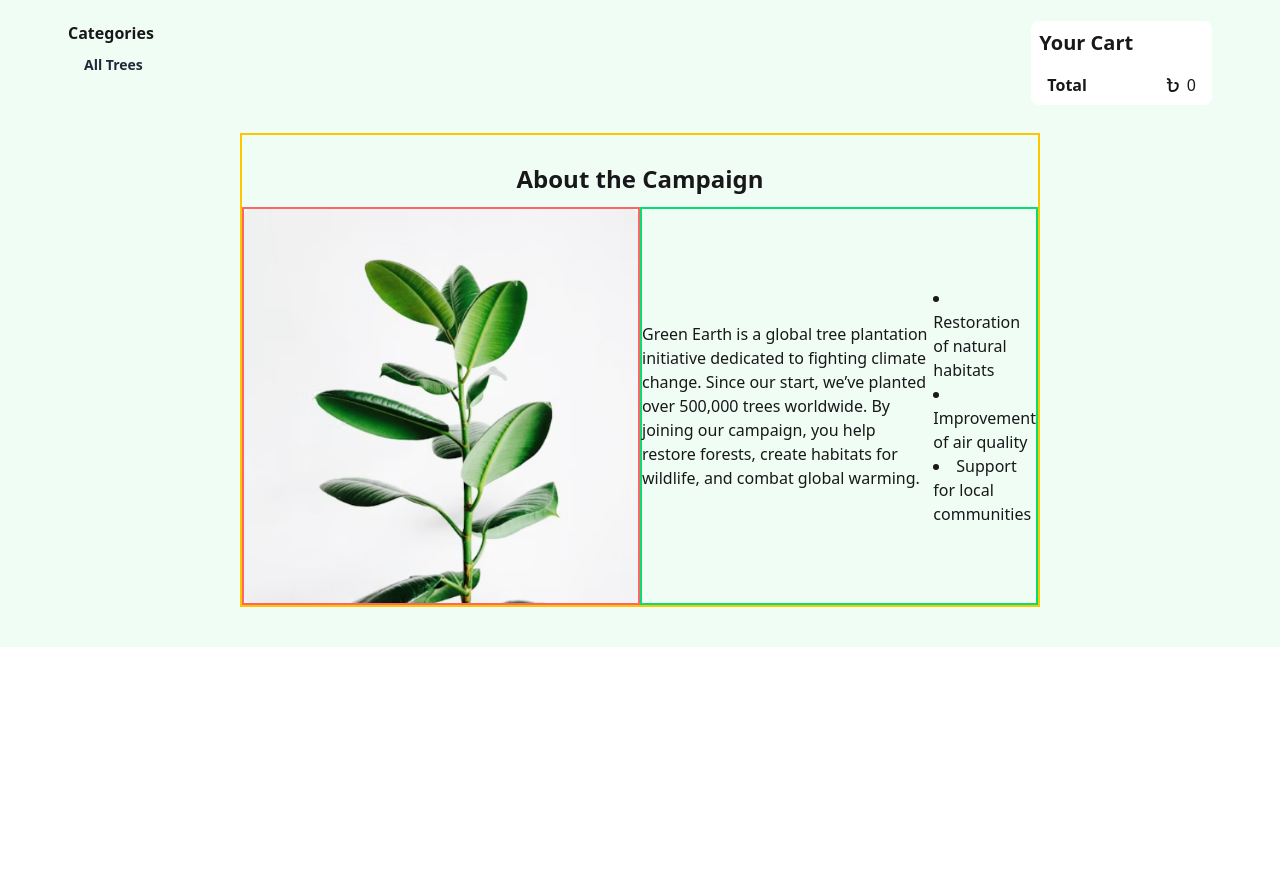
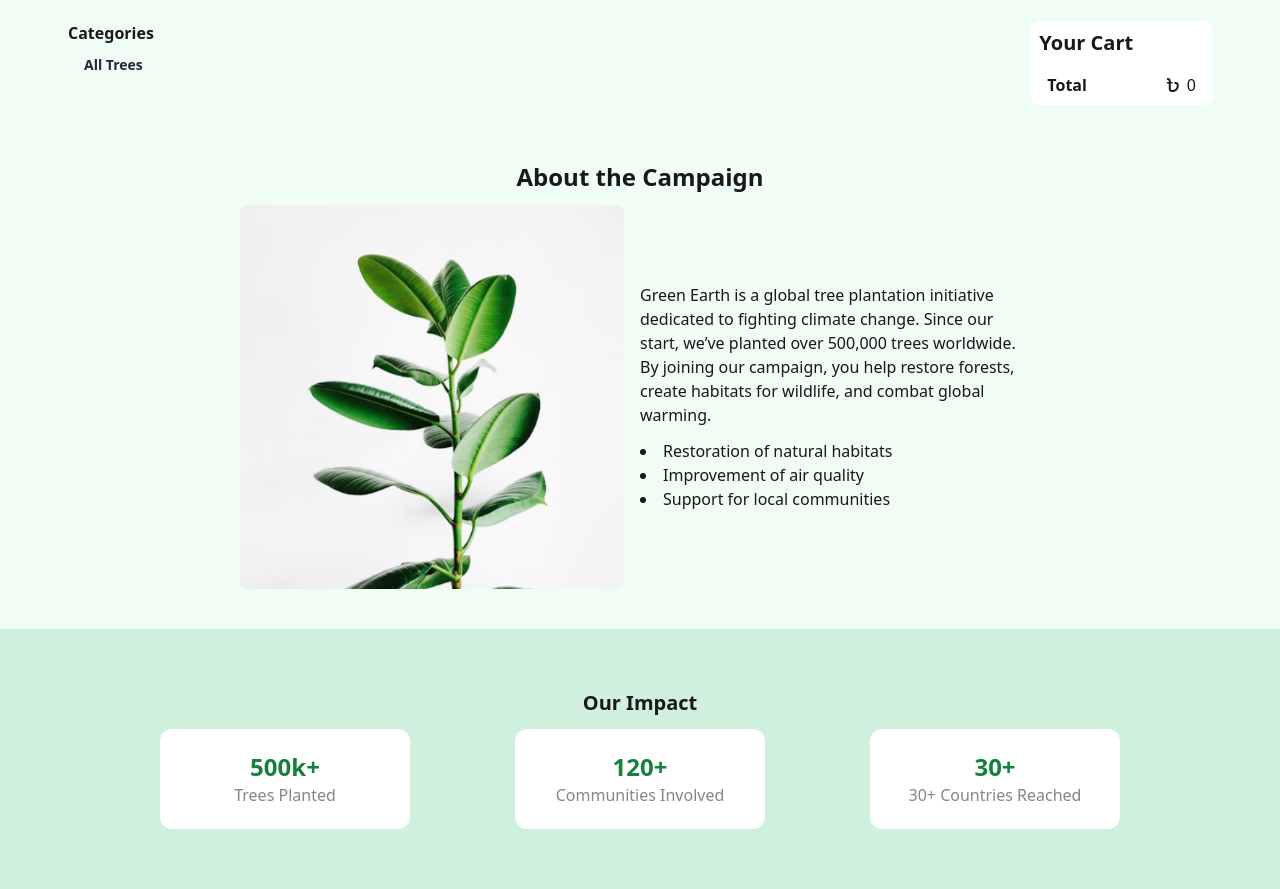
Before and after one commit to tarif421/Green-Earth-A-6-, a plain HTML site: page index.html in a window 1280 px wide. Shown: the part 400-1289 px from the top of the page. Before the commit the page ends 1047 px from the top, so only its background shows below. Drawn offline with nearby package versions, Linux system fonts and the light colour scheme; no server answers.

Commit message:
impact section added

```diff
--- a/index.html
+++ b/index.html
@@ -56,7 +56,7 @@
     <!-- main -->
     <main class="p-10 bg-[#F0FDF4] ">
         <h2 class="text-center items-centers font-semibold text-2xl text-[#1F2937]">Choose Your Trees</h2>
-        <section class="bg-[#F0FDF4] w-12/12 mx-auto grid grid-cols-12 p-7  gap-3 ">
+        <section class="bg-[#F0FDF4] w-12/12 mx-auto  grid lg:grid-cols-12  p-7  gap-3 ">
             <!-- Col left -->
             <aside class="border-red-400 col-span-2 bg-[#F0FDF4] ">
                 <h2 class="font-semibold">Categories</h2>
@@ -68,13 +68,13 @@
             </aside>
             <!-- col Middle -->
             <aside class="  bg-[#F0FDF4] col-span-8">
-                <section id="card-container" class=" grid grid-cols-3 gap-4">
+                <section id="card-container" class=" lg:grid lg:grid-cols-3 gap-4 ">
 
 
                 </section>
             </aside>
             <!-- col Right -->
-            <aside class="bg-white rounded-lg   col-span-2  ">
+            <aside class="bg-white rounded-lg  col-span-8 lg:col-span-2  ">
                 <h2 class="font-semibold text-xl my-2 ml-2">Your Cart</h2>
                 <section class="px-2">
 
@@ -106,20 +106,20 @@
         </dialog>
         <!-- campaign Section -->
 
-        <section class="border-2 border-yellow-400 w-2/3 mx-auto ">
+        <section class=" lg:w-2/3 mx-auto ">
             <h2 class="font-semibold text-2xl text-center items-center mt-7 mb-3">About the Campaign</h2>
-            <div class="flex">
-                <div class="border-2 border-red-400 flex-1">
+            <div class="lg:flex">
+                <div class=" flex-1">
                     <img src="assets/about.png" alt="">
                 </div>
-                <div class="border-2 border-green-400 flex-1 flex items-center justify-center ">
+                <div class=" flex-1 flex flex-col justify-center gap-3 px-4">
                     <p>Green Earth is a global tree plantation initiative dedicated to fighting climate change.
                         Since
                         our start, we’ve planted over 500,000 trees worldwide. By joining our campaign, you help
                         restore
                         forests, create habitats for wildlife, and combat global warming.</p>
 
-                    <div class="block">
+                    <div class="text-start">
                         <li>Restoration of natural habitats </li>
                         <li>Improvement of air quality</li>
                         <li>Support for local communities</li>
@@ -129,8 +129,30 @@
             </div>
         </section>
 
+
     </main>
+    <!-- impact section -->
+    <section class="bg-[#CFF0DC]">
+        <div class="w-9/12 mx-auto  py-15 ">
+            <h1 class="text-center  mb-3 font-semibold text-xl">Our Impact</h1>
+            <div class=" flex gap-4 justify-between">
+                <div class=" bg-white   flex flex-col justify-center text-center w-[250px] h-[100px] rounded-xl">
+                    <p class="font-bold text-2xl text-[#15803D]">500k+ </p>
+                    <p class="text-[#1F293790]">Trees Planted</p>
+                </div>
+                <div class="bg-white   flex flex-col justify-center text-center w-[250px] h-[100px] rounded-xl">
+                    <p class="font-bold text-2xl text-[#15803D]">120+ </p>
+                    <p class="text-[#1F293790]">Communities Involved</p>
+                </div>
+                <div class=" bg-white   flex flex-col justify-center text-center w-[250px] h-[100px] rounded-xl">
+                    <p class="font-bold text-2xl text-[#15803D]">30+ </p>
+                    <p class="text-[#1F293790]">30+
+                        Countries Reached</p>
+                </div>
 
+            </div>
+        </div>
+    </section>
 
 
 
--- a/script/script.js
+++ b/script/script.js
@@ -84,8 +84,9 @@ const displayCards = (cards) => {
   cardsContainer.innerHTML = "";
   for (const card of cards) {
     const cardDiv = document.createElement("div");
+
     cardDiv.innerHTML = `
-    <div class="bg-white p-5 h-full flex flex-col justify-between rounded-2xl shadow-md ">
+    <div class="bg-white p-5 h-full flex flex-col justify-between rounded-2xl shadow-md mb-2 lg:mb-0">
                         <div class=" rounded-2xl ">
                             <img class=" rounded-2xl h-40 w-full object-cover" src="${card.image}" alt="">
                         </div>
@@ -125,7 +126,7 @@ const displayCards = (cards) => {
                         <div class="flex justify-between items-center bg-[#F0FDF4] p-2 rounded-xl mt-2">
                             <div>
                                 <h1 class="font-semibold">${card.name}</h1>
-                                <p><i class="fa-solid fa-bangladeshi-taka-sign"></i><span>${card.price}</span> x 1</p>
+                                <p><iclass="fa-solid fa-bangladeshi-taka-sign"></i><span  id="cart-${card.id}">${card.price}</span> x 1</p>
                             </div>
                             <div>
                                 <p>
```
